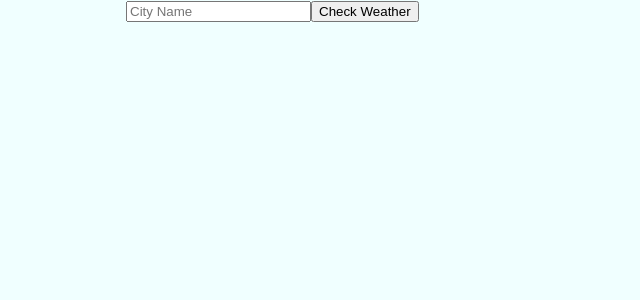
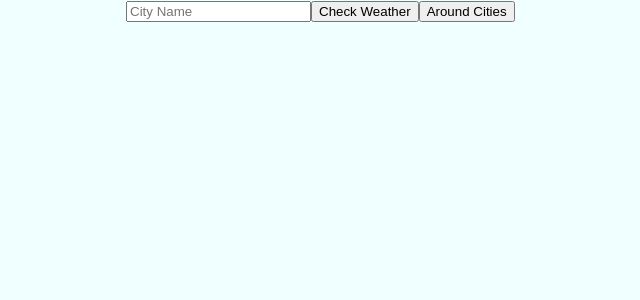
Before and after one commit to Rafalstrus/weather-app, a React (Create React App) app: page / in a window 1280 px wide. Shown: the top 300 px of the page, without its empty margins (274-914 px from the left). Built offline with nearby package versions, Linux system fonts and the light colour scheme.

Commit message:
upgrade node.js api server, and add function to get infos about cities around

```diff
--- a/src/App.js
+++ b/src/App.js
@@ -1,44 +1,68 @@
-import React, {useState} from 'react';
+import React, { useState } from 'react';
 import "./App.css"
 function App() {
-  const [city,cityChange] = useState("")
+  const [city, cityChange] = useState("")
   const [weatherTable, weatherTableChange] = useState([])
+  const [weatherTableAboutAroundCties,WeatherAroundChange] = useState([])
   return (
     <div id="App">
       <input
         placeholder="City Name"
-        onChange={(e)=>{cityChange(e.target.value)}}
+        onChange={(e) => { cityChange(e.target.value) }}
       ></input>
       <button
-        onClick={() => {handleWeatherTable(weatherTableChange,city)}
+        onClick={() => { handleWeatherTable(weatherTableChange, city) }
         }
         id="checkCityButton">Check Weather</button>
-        {(weatherTable.cod===200)? returnData(weatherTable)
+      {(weatherTable.cod === 200) ? returnWeatherData(weatherTable)
+        : ""}
+      <button
+        onClick={()=>( (weatherTable.cod === 200) ?
+          handleWeatherAround(WeatherAroundChange, weatherTable.coord.lat,weatherTable.coord.lon): "")}
+      >Around Cities</button>
+      {(weatherTable.cod === 200) ? returnAroundData(weatherTableAboutAroundCties)
         : ""}
     </div>
   )
 }
-async function handleWeatherTable(weatherTableChange,city){
-  weatherTableChange(await fetch('https://floating-harbor-57133.herokuapp.com/api-connection?city='+city)
+async function handleWeatherTable(weatherTableChange, city) {
+  weatherTableChange(await fetch('https://floating-harbor-57133.herokuapp.com/api-connection?city=' + city)
+    .then(res => res.json()))
+}
+async function handleWeatherAround(WeatherAroundChange, lat,lon) {
+  WeatherAroundChange(await fetch('https://floating-harbor-57133.herokuapp.com/api-connection/around?lat=' + lat+'&lon='+lon)
     .then(res => res.json()))
 }
 
-function convertFromKelvinToCelsius(degree){
-  return degree-273.15;
+function returnWeatherData(weatherTable) {
+  var sunrise = new Date(weatherTable.sys.sunrise * 1000)
+  var sunset = new Date(weatherTable.sys.sunset * 1000)
+  return (<div>
+    <p>{weatherTable.consolename}</p>
+    <h3>Temperature</h3>
+    <p>temperature :{(weatherTable.main.temp).toFixed(1)}°C</p>
+    <p>feels like: {(weatherTable.main.feels_like).toFixed(1)}°C</p>
+    <p>min/max:{(weatherTable.main.temp_min).toFixed(1)}°C/{(weatherTable.main.temp_max).toFixed(1)}°C</p>
+    <p>pressure: {(weatherTable.main.pressure).toFixed(1)}</p>
+    <p>humidity: {(weatherTable.main.humidity).toFixed(1)}</p>
+    <h3>Wind</h3>
+    <p>{weatherTable.wind.speed}</p>
+    <p>{weatherTable.wind.deg}</p>
+    <h3>Sun</h3>
+    <p>sunrise: {sunrise.getHours() + ":" + sunrise.getMinutes() + ":" + sunrise.getSeconds()}</p>
+    <p>sunset: {sunset.getHours() + ":" + sunset.getMinutes() + ":" + sunset.getSeconds()}</p>
+    <p>{weatherTable.clouds.all}</p>
+    <p>{weatherTable.coord.lat}</p>
+</div>)
 }
-
-function returnData(weatherTable){
-  return (<div>
-  <p>{convertFromKelvinToCelsius(weatherTable.main.temp).toFixed(1)}</p>
-  <p>{convertFromKelvinToCelsius(weatherTable.main.feels_like).toFixed(1)}</p>
-  <p>{convertFromKelvinToCelsius(weatherTable.main.temp_min).toFixed(1)}</p>
-  <p>{convertFromKelvinToCelsius(weatherTable.main.temp_max).toFixed(1)}</p>
-  <p>{(weatherTable.main.pressure).toFixed(1)}</p>
-  <p>{(weatherTable.main.humidity).toFixed(1)}</p>
+function returnAroundData(weatherTableAboutAroundCties){
+  return(
+  <div>
+    {/*(console.log(weatherTableAboutAroundCties.list.map())*/}
   </div>)
 }
 
-document.addEventListener("keyup", function(event) {
+document.addEventListener("keyup", function (event) {
   if (event.keyCode === 13) {
     event.preventDefault();
     document.getElementById("checkCityButton").click();
```
Lines whose indentation alone changed are shown as unchanged.
